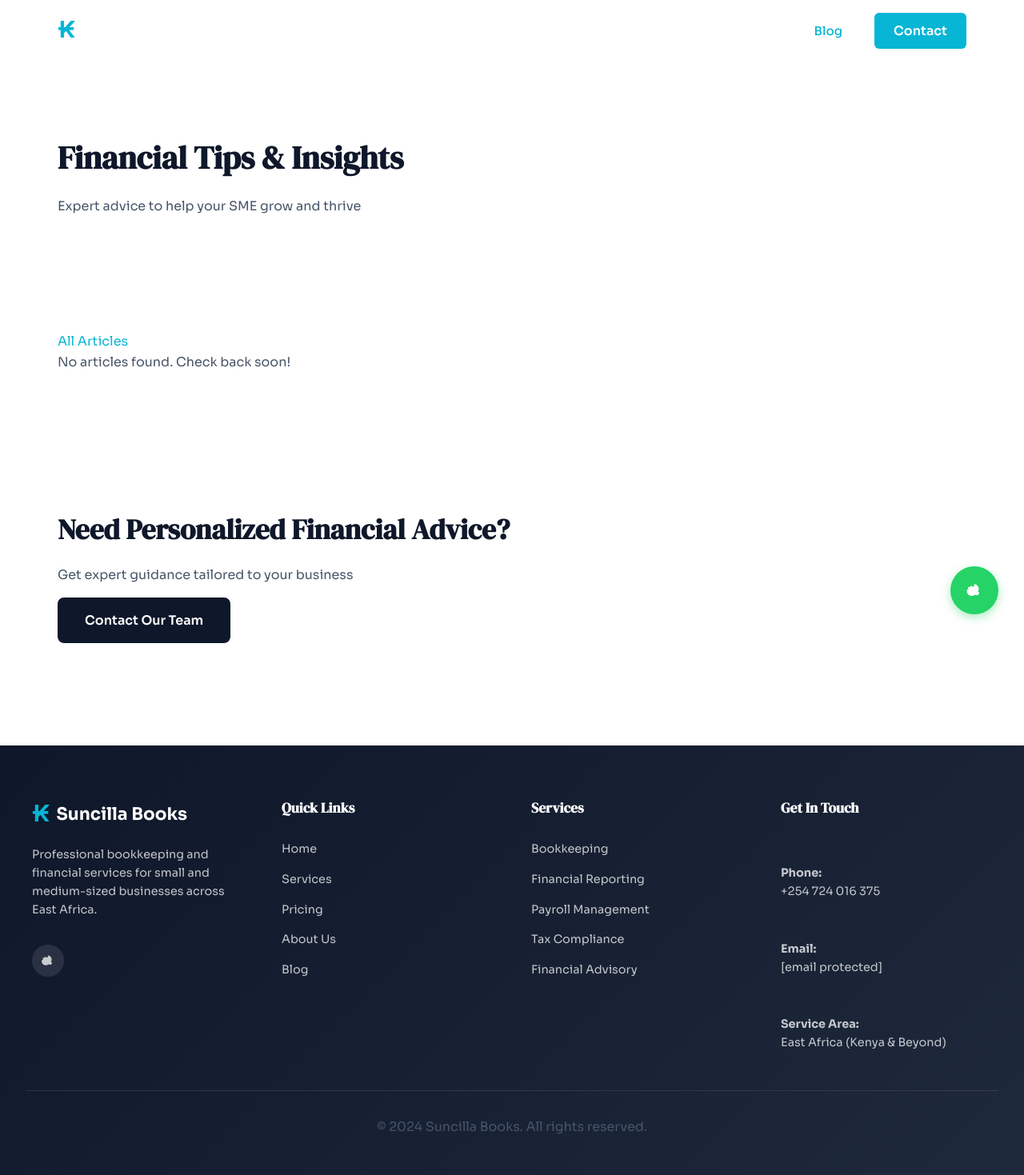
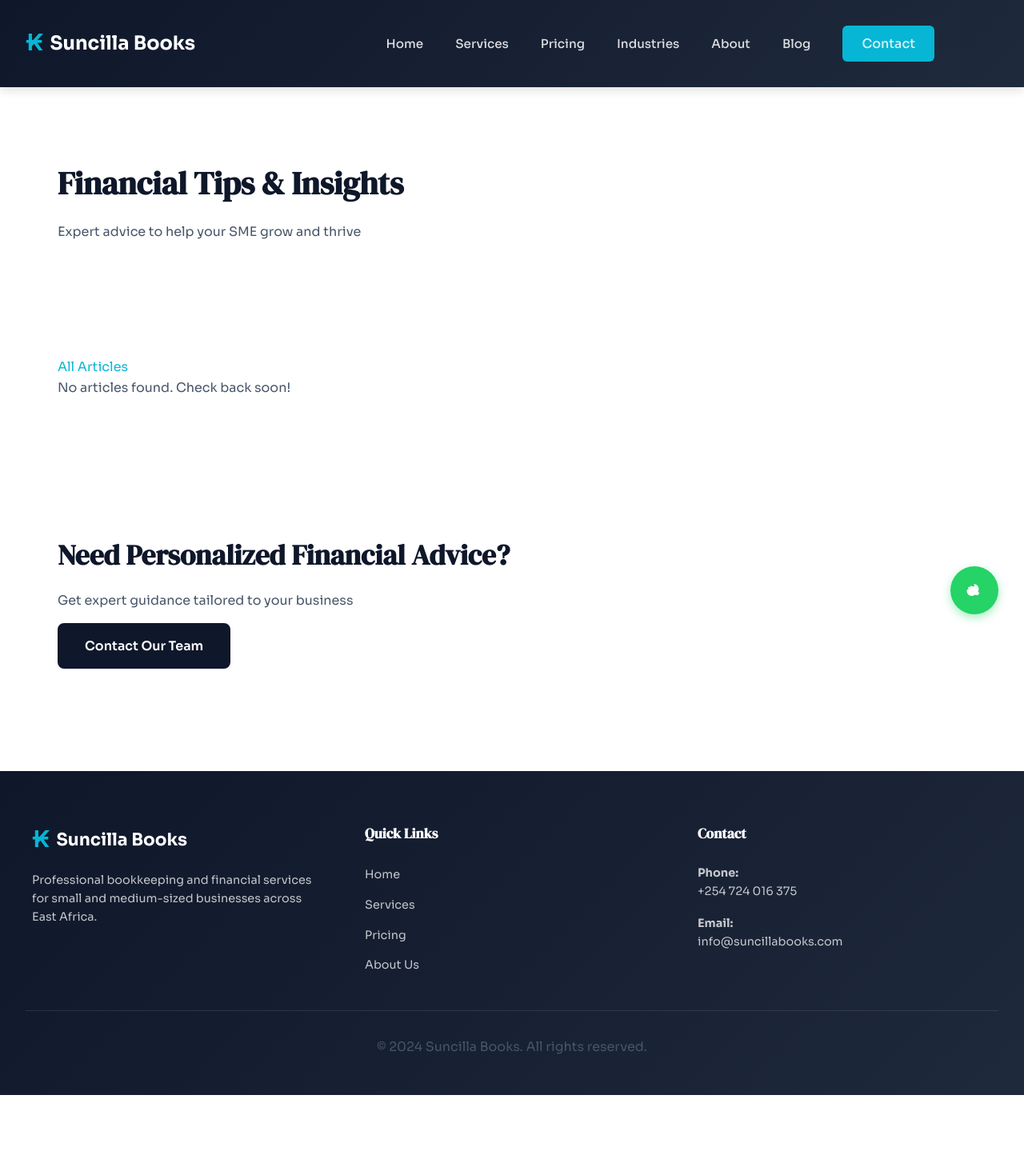
Before and after one commit to AchayoEarnest/suncilla-books, a Django app: page /blog/ in a window 1280 px wide. Shown: the whole page at 80% size. After the commit the page ends 1369 px from the top, so only its background shows below. Run offline with Django 4.2, Linux system fonts and the light colour scheme; data that the repository does not hold is empty.

Commit message:
fixed navbar styling and hero section

```diff
--- a/suncilla/templates/base.html
+++ b/suncilla/templates/base.html
@@ -1,18 +1,255 @@
-<!DOCTYPE html>
+<!doctype html>
 <html lang="en">
   <head>
-    <meta charset="UTF-8">
-    <meta name="viewport" content="width=device-width, initial-scale=1.0">
-    <title>{% block title %}Suncilla Books - Professional Bookkeeping Services for SMEs in Kenya{% endblock %}</title>
-    <meta name="description" content="Professional bookkeeping and financial services for SMEs in Kenya. Affordable, reliable, and tax compliant financial management solutions.">
-    <meta name="keywords" content="bookkeeping Kenya, SME accounting, tax compliance Kenya, payroll services Kenya, financial advisory Kenya">
+    <meta charset="UTF-8" />
+    <meta name="viewport" content="width=device-width, initial-scale=1.0" />
+    <title>
+      {% block title %}Suncilla Books - Professional Bookkeeping Services for
+      SMEs in Kenya{% endblock %}
+    </title>
+    <meta
+      name="description"
+      content="Professional bookkeeping and financial services for SMEs in Kenya. Affordable, reliable, and tax compliant financial management solutions."
+    />
+    <meta
+      name="keywords"
+      content="bookkeeping Kenya, SME accounting, tax compliance Kenya, payroll services Kenya, financial advisory Kenya"
+    />
     {% load static %}
-    <link rel="stylesheet" href="{% static 'css/style.css' %}">
-    <link href="https://fonts.googleapis.com/css2?family=Sora:wght@400;500;600;700&family=DM+Serif+Display:ital@0;1&display=swap" rel="stylesheet">
+    <link rel="stylesheet" href="{% static 'css/style.css' %}" />
+    <link
+      href="https://fonts.googleapis.com/css2?family=Sora:wght@400;500;600;700&family=DM+Serif+Display:ital@0;1&display=swap"
+      rel="stylesheet"
+    />
+
+    <!-- NAVBAR FIX -->
+    <style>
+      header {
+        background: linear-gradient(
+          135deg,
+          #0f172a 0%,
+          #1e293b 100%
+        ) !important;
+        background-color: #0f172a !important;
+        color: white !important;
+        padding: 0 !important;
+        width: 100% !important;
+        position: sticky !important;
+        top: 0 !important;
+        z-index: 1000 !important;
+        box-shadow: 0 4px 12px rgba(0, 0, 0, 0.12) !important;
+      }
+
+      .navbar {
+        background: linear-gradient(
+          135deg,
+          #0f172a 0%,
+          #1e293b 100%
+        ) !important;
+        width: 100% !important;
+        padding: 1rem 2rem !important;
+        margin: 0 !important;
+        display: flex !important;
+      }
+
+      .nav-container {
+        display: flex !important;
+        justify-content: space-between !important;
+        align-items: center !important;
+        width: 100% !important;
+        margin: 0 auto !important;
+      }
+
+      .nav-logo a,
+      .logo-text {
+        color: white !important;
+        text-decoration: none !important;
+        font-weight: 700 !important;
+        display: flex !important;
+        align-items: center !important;
+        gap: 0.5rem !important;
+      }
+
+      .logo-icon {
+        color: #06b6d4 !important;
+        font-size: 1.75rem !important;
+      }
+
+      .nav-menu {
+        display: flex !important;
+        list-style: none !important;
+        gap: 2.5rem !important;
+        align-items: center !important;
+        margin: 0 !important;
+        padding: 0 !important;
+      }
+
+      .nav-menu li {
+        margin: 0 !important;
+      }
+
+      .nav-menu a,
+      .nav-link {
+        color: rgba(255, 255, 255, 0.85) !important;
+        text-decoration: none !important;
+        font-weight: 500 !important;
+        transition: color 0.3s !important;
+      }
+
+      .nav-menu a:hover,
+      .nav-link:hover,
+      .nav-link.active {
+        color: #06b6d4 !important;
+      }
+
+      .nav-cta {
+        background: #06b6d4 !important;
+        color: white !important;
+        padding: 0.6rem 1.5rem !important;
+        border-radius: 6px !important;
+        text-decoration: none !important;
+        font-weight: 600 !important;
+        transition: all 0.3s !important;
+        display: inline-block !important;
+      }
+
+      .nav-cta:hover {
+        background: #0891b2 !important;
+        color: white !important;
+      }
+
+      .hamburger {
+        display: none !important;
+        flex-direction: column !important;
+        cursor: pointer !important;
+        gap: 5px !important;
+      }
+
+      .hamburger span {
+        width: 25px !important;
+        height: 3px !important;
+        background: white !important;
+        border-radius: 3px !important;
+        transition: 0.3s !important;
+      }
+
+      .hamburger.active span:nth-child(1) {
+        transform: rotate(45deg) translate(8px, 8px) !important;
+      }
+
+      .hamburger.active span:nth-child(2) {
+        opacity: 0 !important;
+      }
+
+      .hamburger.active span:nth-child(3) {
+        transform: rotate(-45deg) translate(7px, -7px) !important;
+      }
+
+      /* MOBILE RESPONSIVE */
+      @media (max-width: 768px) {
+        .navbar {
+          padding: 1rem !important;
+        }
+
+        .nav-menu {
+          position: absolute !important;
+          top: 70px !important;
+          left: 0 !important;
+          width: 100% !important;
+          background: #0f172a !important;
+          flex-direction: column !important;
+          gap: 0 !important;
+          padding: 2rem !important;
+          display: none !important;
+        }
+
+        .nav-menu.active {
+          display: flex !important;
+        }
+
+        .nav-menu li {
+          width: 100% !important;
+          padding: 1rem 0 !important;
+          border-bottom: 1px solid rgba(255, 255, 255, 0.1) !important;
+        }
+
+        .nav-menu li:last-child {
+          border-bottom: none !important;
+        }
+
+        .nav-menu a {
+          display: block !important;
+          padding: 0.5rem 0 !important;
+        }
+
+        .hamburger {
+          display: flex !important;
+        }
+
+        .logo-icon {
+          font-size: 1.5rem !important;
+        }
+      }
+
+      @media (max-width: 480px) {
+        .navbar {
+          padding: 0.75rem !important;
+        }
+
+        .logo-icon {
+          font-size: 1.3rem !important;
+        }
+
+        .logo-text {
+          font-size: 1.1rem !important;
+        }
+      }
+    </style>
+    <style>
+      .hero h1 {
+        color: white !important;
+        font-size: 3.5rem !important;
+        font-weight: 700 !important;
+        margin-bottom: 1rem !important;
+        text-shadow: 0 2px 4px rgba(0, 0, 0, 0.2) !important;
+      }
+
+      .hero-subtitle {
+        color: rgba(255, 255, 255, 0.95) !important;
+        font-size: 1.35rem !important;
+        font-weight: 600 !important;
+        margin-bottom: 0.5rem !important;
+      }
+
+      .hero-description {
+        color: rgba(255, 255, 255, 0.9) !important;
+        font-size: 1.1rem !important;
+        margin-bottom: 2rem !important;
+      }
+
+      .hero {
+        text-align: center !important;
+      }
+
+      @media (max-width: 768px) {
+        .hero h1 {
+          font-size: 2rem !important;
+        }
+
+        .hero-subtitle {
+          font-size: 1.1rem !important;
+        }
+
+        .hero-description {
+          font-size: 1rem !important;
+        }
+      }
+    </style>
   </head>
   <body>
     <!-- Navigation Bar -->
-    <nav class="navbar sticky-nav">
+    <header>
+      <nav class="navbar">
         <div class="nav-container">
           <div class="nav-logo">
             <a href="{% url 'index' %}">
@@ -21,28 +258,39 @@
             </a>
           </div>
 
-            <ul class="nav-menu">
-                <li><a href="{% url 'index' %}" class="nav-link {% if request.resolver_match.url_name == 'index' %}active{% endif %}">Home</a></li>
-                <li><a href="{% url 'services' %}" class="nav-link {% if request.resolver_match.url_name == 'services' %}active{% endif %}">Services</a></li>
-                <li><a href="{% url 'packages' %}" class="nav-link {% if request.resolver_match.url_name == 'packages' %}active{% endif %}">Pricing</a></li>
-                <li><a href="{% url 'industries' %}" class="nav-link {% if request.resolver_match.url_name == 'industries' %}active{% endif %}">Industries</a></li>
-                <li><a href="{% url 'about' %}" class="nav-link {% if request.resolver_match.url_name == 'about' %}active{% endif %}">About</a></li>
-                <li><a href="{% url 'blog' %}" class="nav-link {% if request.resolver_match.url_name == 'blog' %}active{% endif %}">Blog</a></li>
+          <ul class="nav-menu" id="navMenu">
+            <li><a href="{% url 'index' %}" class="nav-link">Home</a></li>
+            <li>
+              <a href="{% url 'services' %}" class="nav-link">Services</a>
+            </li>
+            <li><a href="{% url 'packages' %}" class="nav-link">Pricing</a></li>
+            <li>
+              <a href="{% url 'industries' %}" class="nav-link">Industries</a>
+            </li>
+            <li><a href="{% url 'about' %}" class="nav-link">About</a></li>
+            <li><a href="{% url 'blog' %}" class="nav-link">Blog</a></li>
             <li><a href="{% url 'contact' %}" class="nav-cta">Contact</a></li>
           </ul>
 
-            <div class="hamburger">
+          <div class="hamburger" id="hamburger">
             <span></span>
             <span></span>
             <span></span>
           </div>
         </div>
       </nav>
+    </header>
 
     <!-- WhatsApp Button -->
-    <a href="{% url 'whatsapp' %}" class="whatsapp-btn" title="Chat with us on WhatsApp">
+    <a
+      href="{% url 'whatsapp' %}"
+      class="whatsapp-btn"
+      title="Chat with us on WhatsApp"
+    >
       <svg width="24" height="24" viewBox="0 0 24 24" fill="currentColor">
-            <path d="M17.472 14.382c-.297-.149-1.758-.867-2.03-.967-.273-.099-.471-.148-.67.15-.197.297-.767.966-.94 1.164-.173.199-.347.223-.644.075-.297-.15-1.255-.463-2.39-1.475-.883-.788-1.48-1.761-1.653-2.059-.173-.297-.018-.458.13-.606.134-.133.298-.347.446-.52.149-.174.198-.298.298-.497.099-.198.05-.371-.025-.52-.075-.149-.669-1.612-.916-2.207-.242-.579-.487-.5-.67-.51-.173-.008-.371-.01-.57-.01-.198 0-.52.074-.792.372-.272.297-1.04 1.016-1.04 2.479 0 1.462 1.065 2.875 1.213 3.074.149.198 2.096 3.2 5.076 4.487.709.306 1.262.489 1.694.625.712.227 1.36.195 1.871.118.571-.085 1.758-.719 2.006-1.413.248-.694.248-1.289.173-1.413-.074-.124-.272-.198-.57-.347m-5.421-7.403h-.004c-1.577 0-3.129.474-4.464 1.371l-.321-.161-3.329-.551 .56 3.202.196.31c-.013.013-.013.027-.026.041C3.157 9.885 2.554 11.386 2.554 12.982c0 3.308 2.686 5.987 5.988 5.987 1.632 0 3.157-.55 4.363-1.479l.291.157 3.365.559-.575-3.22-.19-.304c.013-.012.013-.025.025-.04 1.02-1.174 1.635-2.724 1.635-4.403 0-3.309-2.686-5.988-5.987-5.988Z"/>
+        <path
+          d="M17.472 14.382c-.297-.149-1.758-.867-2.03-.967-.273-.099-.471-.148-.67.15-.197.297-.767.966-.94 1.164-.173.199-.347.223-.644.075-.297-.15-1.255-.463-2.39-1.475-.883-.788-1.48-1.761-1.653-2.059-.173-.297-.018-.458.13-.606.134-.133.298-.347.446-.52.149-.174.198-.298.298-.497.099-.198.05-.371-.025-.52-.075-.149-.669-1.612-.916-2.207-.242-.579-.487-.5-.67-.51-.173-.008-.371-.01-.57-.01-.198 0-.52.074-.792.372-.272.297-1.04 1.016-1.04 2.479 0 1.462 1.065 2.875 1.213 3.074.149.198 2.096 3.2 5.076 4.487.709.306 1.262.489 1.694.625.712.227 1.36.195 1.871.118.571-.085 1.758-.719 2.006-1.413.248-.694.248-1.289.173-1.413-.074-.124-.272-.198-.57-.347m-5.421-7.403h-.004c-1.577 0-3.129.474-4.464 1.371l-.321-.161-3.329-.551 .56 3.202.196.31c-.013.013-.013.027-.026.041C3.157 9.885 2.554 11.386 2.554 12.982c0 3.308 2.686 5.987 5.988 5.987 1.632 0 3.157-.55 4.363-1.479l.291.157 3.365.559-.575-3.22-.19-.304c.013-.012.013-.025.025-.04 1.02-1.174 1.635-2.724 1.635-4.403 0-3.309-2.686-5.988-5.987-5.988Z"
+        />
       </svg>
     </a>
 
@@ -51,10 +299,13 @@
     <div class="messages-container">
       {% for message in messages %}
       <div class="alert alert-{{ message.tags }} alert-success">
-                    <div class="alert-content">
-                        <strong>Success!</strong> {{ message }}
-                    </div>
-                    <button class="alert-close" onclick="this.parentElement.style.display='none';">×</button>
+        <div class="alert-content"><strong>Success!</strong> {{ message }}</div>
+        <button
+          class="alert-close"
+          onclick="this.parentElement.style.display = 'none'"
+        >
+          ×
+        </button>
       </div>
       {% endfor %}
     </div>
@@ -71,14 +322,10 @@
             <span class="logo-icon">₭</span>
             <span>Suncilla Books</span>
           </div>
-                <p>Professional bookkeeping and financial services for small and medium-sized businesses across East Africa.</p>
-                <div class="social-links">
-                    <a href="{% url 'whatsapp' %}" title="WhatsApp">
-                        <svg width="20" height="20" viewBox="0 0 24 24" fill="currentColor">
-                            <path d="M17.472 14.382c-.297-.149-1.758-.867-2.03-.967-.273-.099-.471-.148-.67.15-.197.297-.767.966-.94 1.164-.173.199-.347.223-.644.075-.297-.15-1.255-.463-2.39-1.475-.883-.788-1.48-1.761-1.653-2.059-.173-.297-.018-.458.13-.606.134-.133.298-.347.446-.52.149-.174.198-.298.298-.497.099-.198.05-.371-.025-.52-.075-.149-.669-1.612-.916-2.207-.242-.579-.487-.5-.67-.51-.173-.008-.371-.01-.57-.01-.198 0-.52.074-.792.372-.272.297-1.04 1.016-1.04 2.479 0 1.462 1.065 2.875 1.213 3.074.149.198 2.096 3.2 5.076 4.487.709.306 1.262.489 1.694.625.712.227 1.36.195 1.871.118.571-.085 1.758-.719 2.006-1.413.248-.694.248-1.289.173-1.413-.074-.124-.272-.198-.57-.347m-5.421-7.403h-.004c-1.577 0-3.129.474-4.464 1.371l-.321-.161-3.329-.551 .56 3.202.196.31c-.013.013-.013.027-.026.041C3.157 9.885 2.554 11.386 2.554 12.982c0 3.308 2.686 5.987 5.988 5.987 1.632 0 3.157-.55 4.363-1.479l.291.157 3.365.559-.575-3.22-.19-.304c.013-.012.013-.025.025-.04 1.02-1.174 1.635-2.724 1.635-4.403 0-3.309-2.686-5.988-5.987-5.988Z"/>
-                        </svg>
-                    </a>
-                </div>
+          <p>
+            Professional bookkeeping and financial services for small and
+            medium-sized businesses across East Africa.
+          </p>
         </div>
 
         <div class="footer-section">
@@ -88,39 +335,47 @@
             <li><a href="{% url 'services' %}">Services</a></li>
             <li><a href="{% url 'packages' %}">Pricing</a></li>
             <li><a href="{% url 'about' %}">About Us</a></li>
-                    <li><a href="{% url 'blog' %}">Blog</a></li>
           </ul>
         </div>
 
         <div class="footer-section">
-                <h4>Services</h4>
-                <ul>
-                    <li><a href="{% url 'services' %}#bookkeeping">Bookkeeping</a></li>
-                    <li><a href="{% url 'services' %}#reporting">Financial Reporting</a></li>
-                    <li><a href="{% url 'services' %}#payroll">Payroll Management</a></li>
-                    <li><a href="{% url 'services' %}#tax">Tax Compliance</a></li>
-                    <li><a href="{% url 'services' %}#advisory">Financial Advisory</a></li>
-                </ul>
-            </div>
-
-            <div class="footer-section">
-                <h4>Get In Touch</h4>
-                <div class="contact-info">
+          <h4>Contact</h4>
           <p>
-                        <strong>Phone:</strong><br>
+            <strong>Phone:</strong><br />
             <a href="tel:+254724016375">+254 724 016 375</a>
           </p>
           <p>
-                        <strong>Email:</strong><br>
-                        <a href="/cdn-cgi/l/email-protection#0861666e67487b7d666b616464696a6767637b266b6765"><span class="__cf_email__" data-cfemail="fb92959d94bb888e95989297979a9994949088d5989496">[email&#160;protected]</span></a>
+            <strong>Email:</strong><br />
+            <a href="mailto:info@suncillabooks.com">info@suncillabooks.com</a>
           </p>
-                    <p>
-                        <strong>Service Area:</strong><br>
-                        East Africa (Kenya & Beyond)
-                    </p>
-                </div>
         </div>
       </div>
 
       <div class="footer-bottom">
-            <p>&copy; 2024 Suncilla Books. All rights reserved.</p
+        <p>&copy; 2024 Suncilla Books. All rights reserved.</p>
+      </div>
+    </footer>
+
+    <!-- Mobile Menu Toggle Script -->
+    <script>
+      const hamburger = document.getElementById("hamburger");
+      const navMenu = document.getElementById("navMenu");
+
+      if (hamburger) {
+        hamburger.addEventListener("click", function () {
+          hamburger.classList.toggle("active");
+          navMenu.classList.toggle("active");
+        });
+
+        // Close menu when a link is clicked
+        const navLinks = navMenu.querySelectorAll("a");
+        navLinks.forEach((link) => {
+          link.addEventListener("click", function () {
+            hamburger.classList.remove("active");
+            navMenu.classList.remove("active");
+          });
+        });
+      }
+    </script>
+  </body>
+</html>
```
Lines whose indentation alone changed are shown as unchanged.
